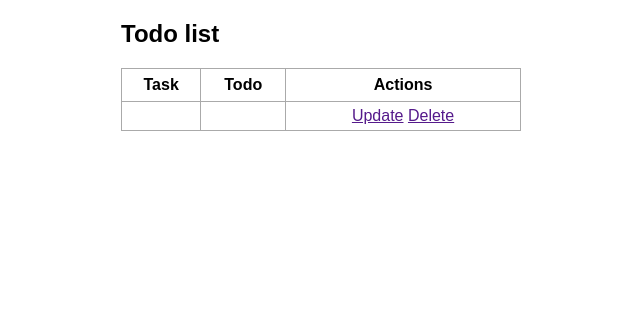
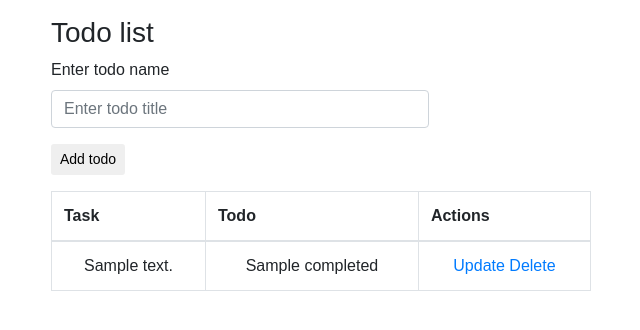
Before and after one commit to mbrsagor/flask-curd-app, a Flask app: template templates/index.html in a window 1280 px wide. Shown: the top 330 px of the page, without its empty margins (319-959 px from the left). Run offline with Flask 2, Linux system fonts and the light colour scheme; the template is opened without the code that fills it: most values are stand-ins (such as "Sample title", 1, 10 or a date in 2020); some libraries are stand-ins or nearby versions.

Commit message:
Refactor all

```diff
--- a/app.py
+++ b/app.py
@@ -1,13 +1,27 @@
-from flask import Flask, redirect, render_template, url_for
+from flask import Flask, redirect, render_template, url_for, request
 
 from models import Todo
 
 app = Flask(__name__)
 
-# All routes
-@app.route('/')
+# Todo create, and list route
+@app.route('/', methods=['POST','GET'])
 def index():
-    return render_template('index.html')
+    if request.method == 'POST':
+        todo_content = request.form['content']
+        todo_instance = Todo(content=todo_content)
+
+        try:
+            db.session.add(todo_instance)
+            db.session.commit()
+            return redirect('/')
+
+        except:
+            return "There was an error creating."
+
+    else:
+        todo_obj = Todo.query.order_by(Todo.date).all()
+        return render_template('index.html')
 
 @app.route('/me/<user>')
 def me(user):
@@ -43,4 +57,4 @@ def hello_user(name):
 
 # run the project on local dev server
 if __name__ == '__main__':
-    app.run()
+    app.run(debug=True)
--- a/models.py
+++ b/models.py
@@ -6,7 +6,7 @@ from flask_sqlalchemy import SQLAlchemy
 app = Flask(__name__)
 
 app.config['SQLALCHEMY_DATABASE_URI'] = 'sqlite:///db.sqlite'
-app.config['SQLALCHEMY_TRACK_MODIFICATIONS'] = False
+app.config['SQLALCHEMY_TRACK_MODIFICATIONS'] = True
 db = SQLAlchemy(app)
 
 # Todo models
--- a/templates/base.html
+++ b/templates/base.html
@@ -5,10 +5,12 @@
     <meta name="viewport" content="width=device-width, initial-scale=1.0">
     <meta http-equiv="X-UA-Compatible" content="ie=edge">
     <link rel="stylesheet" href="{{ url_for('static', filename='base.css') }}">
+    <link rel="stylesheet" href="https://maxcdn.bootstrapcdn.com/bootstrap/4.0.0/css/bootstrap.min.css" integrity="sha384-Gn5384xqQ1aoWXA+058RXPxPg6fy4IWvTNh0E263XmFcJlSAwiGgFAW/dAiS6JXm" crossorigin="anonymous">
     <link rel="stylesheet" href="{{ url_for('static', filename='css/style.css') }}">
     {% block head %}{% endblock %}
 </head>
 <body>
     {% block body %}{% endblock %}
+    <script src="https://maxcdn.bootstrapcdn.com/bootstrap/4.0.0/js/bootstrap.min.js" integrity="sha384-JZR6Spejh4U02d8jOt6vLEHfe/JQGiRRSQQxSfFWpi1MquVdAyjUar5+76PVCmYl" crossorigin="anonymous"></script>
 </body>
 </html>
--- a/templates/index.html
+++ b/templates/index.html
@@ -5,22 +5,39 @@
 {% endblock %}
 
 {% block body %}
-    <div class="content">
-        <h2>Todo list</h2>
-        <table>
+    <div class="container">
+        <div class="row mt-3">
+            <div class="col-md-6 offset-3">
+                <h3>Todo list</h3>
+                <form action="/" method="POST">
+                    <div class="form-group">
+                        <label for="content">Enter todo name</label>
+                        <input type="text" name="content" id="content" class="form-control" placeholder="Enter todo title">
+                    </div>
+                    <button class="btn btn-sucess btn-sm"type="submit">Add todo</button>
+                </form>
+                <table class="table table-bordered table-strip mt-3">
+                   <thead>
                         <tr>
                             <th>Task</th>
                             <th>Todo</th>
                             <th>Actions</th>
                         </tr>
+                   </thead>
+                    <tbody>
                         <tr>
-                <td></td>
-                <td></td>
+                            {% for todo in todo_obj %}
+                            <td>{{ todo.content }}</td>
+                            <td>{{ todo.completed }}</td>
                             <td>
                                 <a href="">Update</a>
                                 <a href="">Delete</a>
                             </td>
                         </tr>
+                    </tbody>
+                    {% endfor %}
                 </table>
             </div>
+        </div>
+    </div>
 {%endblock %}
```
Lines whose indentation alone changed are shown as unchanged.
